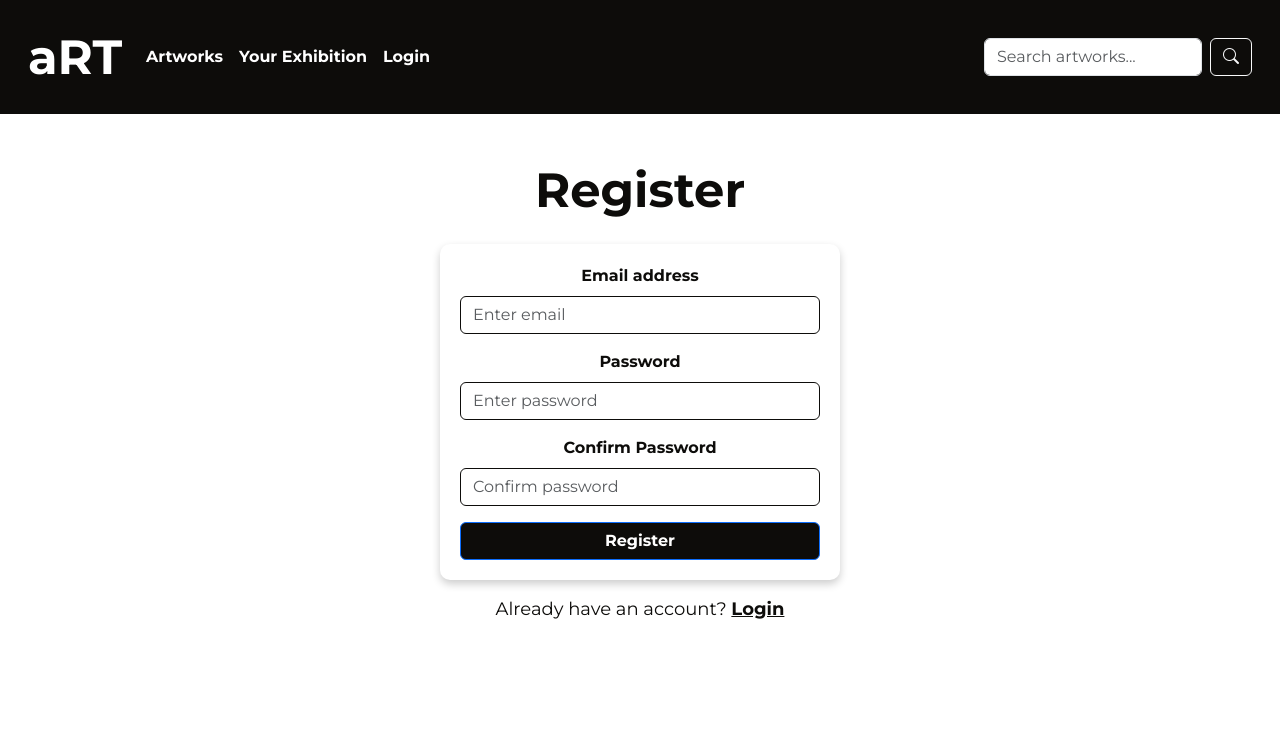
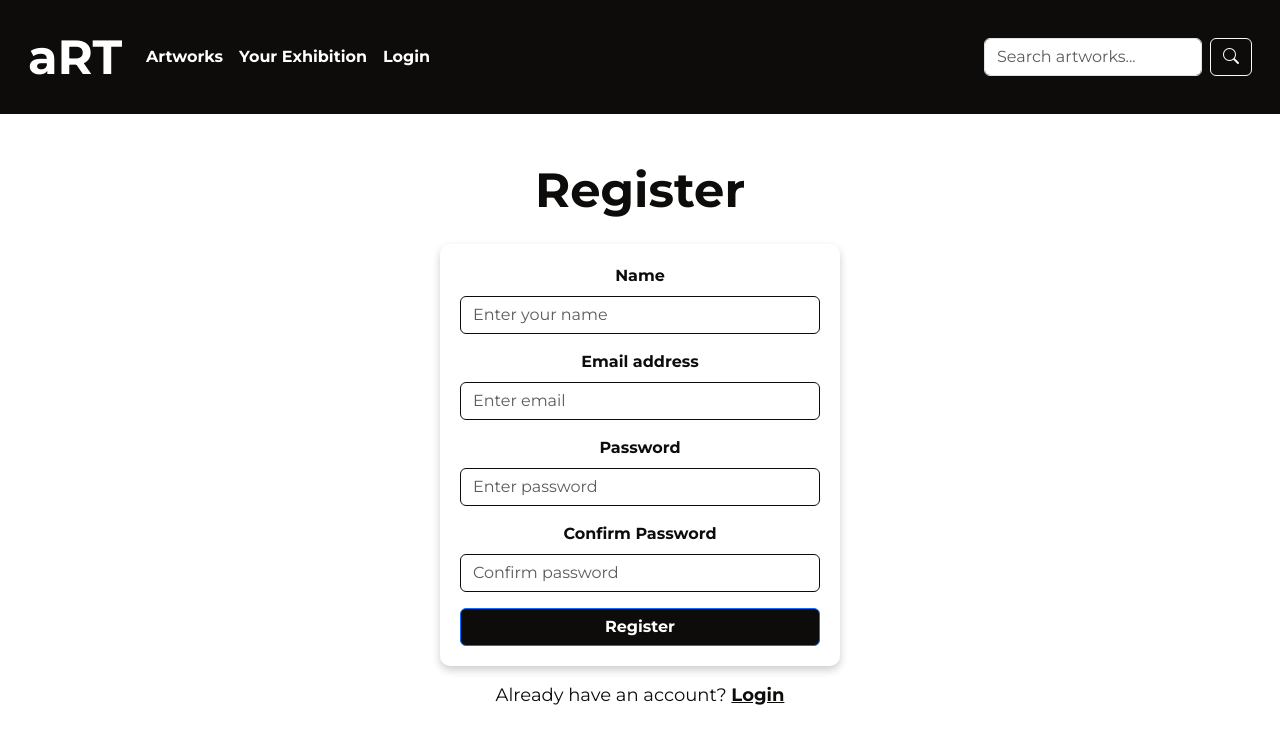
Before and after one commit to elenamurgia/exhibition-curation, a React (Vite) app: page /register in a window 1280 px wide. Shown: the top 744 px of the page. Built offline with nearby package versions, Linux system fonts and the light colour scheme; no server answers.

Commit message:
Added user name field to Register.jsx

```diff
--- a/src/components/Register.jsx
+++ b/src/components/Register.jsx
@@ -6,6 +6,7 @@ import { useNavigate, Link } from "react-router-dom";
 import { Form, Button, Container, Alert, Spinner } from "react-bootstrap";
 
 const Register = () => {
+    const [name, setName] = useState("");
     const [email, setEmail] = useState("");
     const [password, setPassword] = useState("");
     const [confirmPassword, setConfirmPassword] = useState("");
@@ -28,17 +29,26 @@ const Register = () => {
             return;
         }
 
+        if (!name.trim()) {
+            setError("Name is required.");
+            return;
+        }
+
         setLoading(true);
 
         try {
             const userCredential = await createUserWithEmailAndPassword(auth, email, password);
             const user = userCredential.user;
 
+            // Save user info in Firestore
             await setDoc(doc(db, "users", user.uid), {
+                name, // Add name to Firestore
                 email: user.email,
                 exhibitions: [],
             });
 
+            // Clear form fields
+            setName("");
             setEmail("");
             setPassword("");
             setConfirmPassword("");
@@ -84,6 +94,21 @@ const Register = () => {
                 key={formKey}
                 style={{ maxWidth: "400px", margin: "0 auto", backgroundColor: "#FFFFFF", padding: "20px", borderRadius: "10px", boxShadow: "0 4px 8px rgba(0, 0, 0, 0.2)" }}
             >
+                <Form.Group controlId="formBasicName" className="mb-3">
+                    <Form.Label style={{ color: "#0D0C0A", fontWeight: "bold" }}>Name</Form.Label>
+                    <Form.Control
+                        type="text"
+                        placeholder="Enter your name"
+                        value={name}
+                        onChange={(e) => setName(e.target.value)}
+                        required
+                        style={{
+                            border: "1px solid #0D0C0A",
+                            color: "#0D0C0A",
+                        }}
+                        autoComplete="off"
+                    />
+                </Form.Group>
                 <Form.Group controlId="formBasicEmail" className="mb-3">
                     <Form.Label style={{ color: "#0D0C0A", fontWeight: "bold" }}>Email address</Form.Label>
                     <Form.Control
```
